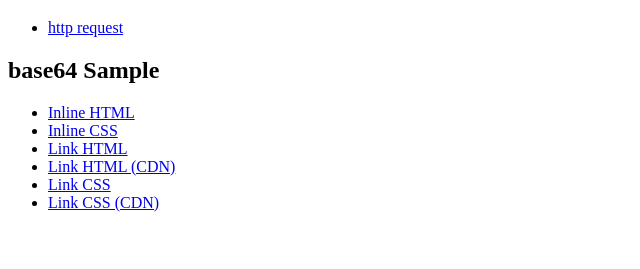
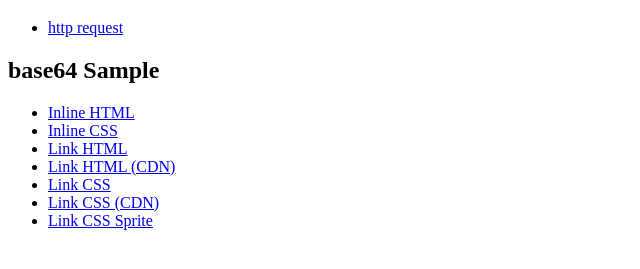
Before and after one commit to nonakaryuichi/web_acceleration_sample, a plain HTML site: page index.html in a window 1280 px wide. Shown: the part 61-330 px from the top of the page, without its empty margins (0-640 px from the left). Drawn offline with Linux system fonts and the light colour scheme.

Commit message:
add index.html

```diff
--- a/index.html
+++ b/index.html
@@ -18,7 +18,7 @@
 		<li><a href="base64/link_html_cf.html">Link HTML (CDN)</a></li>
 		<li><a href="base64/link_css.html">Link CSS</a></li>
 		<li><a href="base64/link_css_cf.html">Link CSS (CDN)</a></li>
-
+		<li><a href="base64/link_css_sprite.html">Link CSS Sprite</a></li>
 	</ul>
 </body>
 </html>
```
